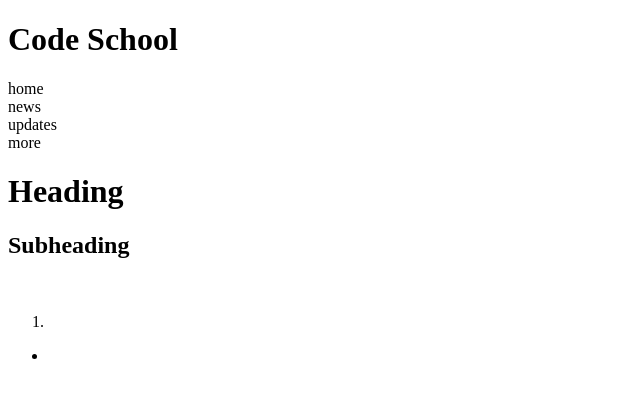
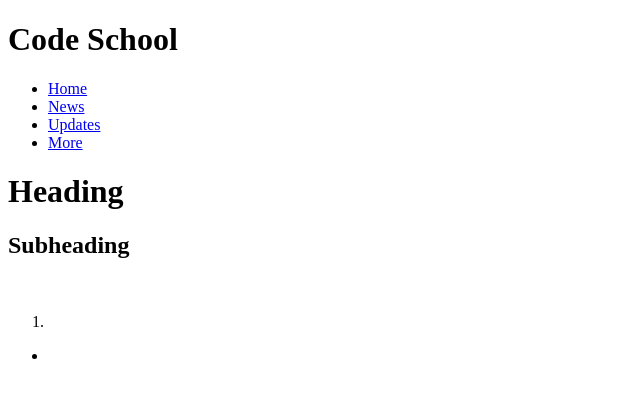
Before and after one commit to Combatd/code-school-homepage-spec, a plain HTML site: page index.html in a window 1280 px wide. Shown: the whole page, without its empty margins (0-640 px from the left). Drawn offline with Linux system fonts and the light colour scheme.

Commit message:
Change links in navbar area

```diff
--- a/index.html
+++ b/index.html
@@ -6,21 +6,26 @@
   <title>Code School</title>
 </head>
   <body>
+    <main id="main-body">
     <header>
       <h1>Code School</h1>
-      <nav>
-        <div>
-          home
-        </div>
-        <div>
-          news
-        </div>
-        <div>
-          updates
-        </div>
-        <div>
-          more
-        </div>
+      <nav class="navbar-container">
+        <ul class="navbar-nav">
+          <li class="nav-item">
+            <a class="nav-link active" aria-current="page" href="index.html"
+              >Home</a
+            >
+          </li>
+          <li class="nav-item">
+            <a class="nav-link" href="news.html">News</a>
+          </li>
+          <li class="nav-item">
+            <a class="nav-link" href="updates.html">Updates</a>
+          </li>
+          <li class="nav-item">
+            <a class="nav-link" href="more.html">More</a>
+          </li>
+        </ul>
       </nav>
     </header>
     <h1>
```
